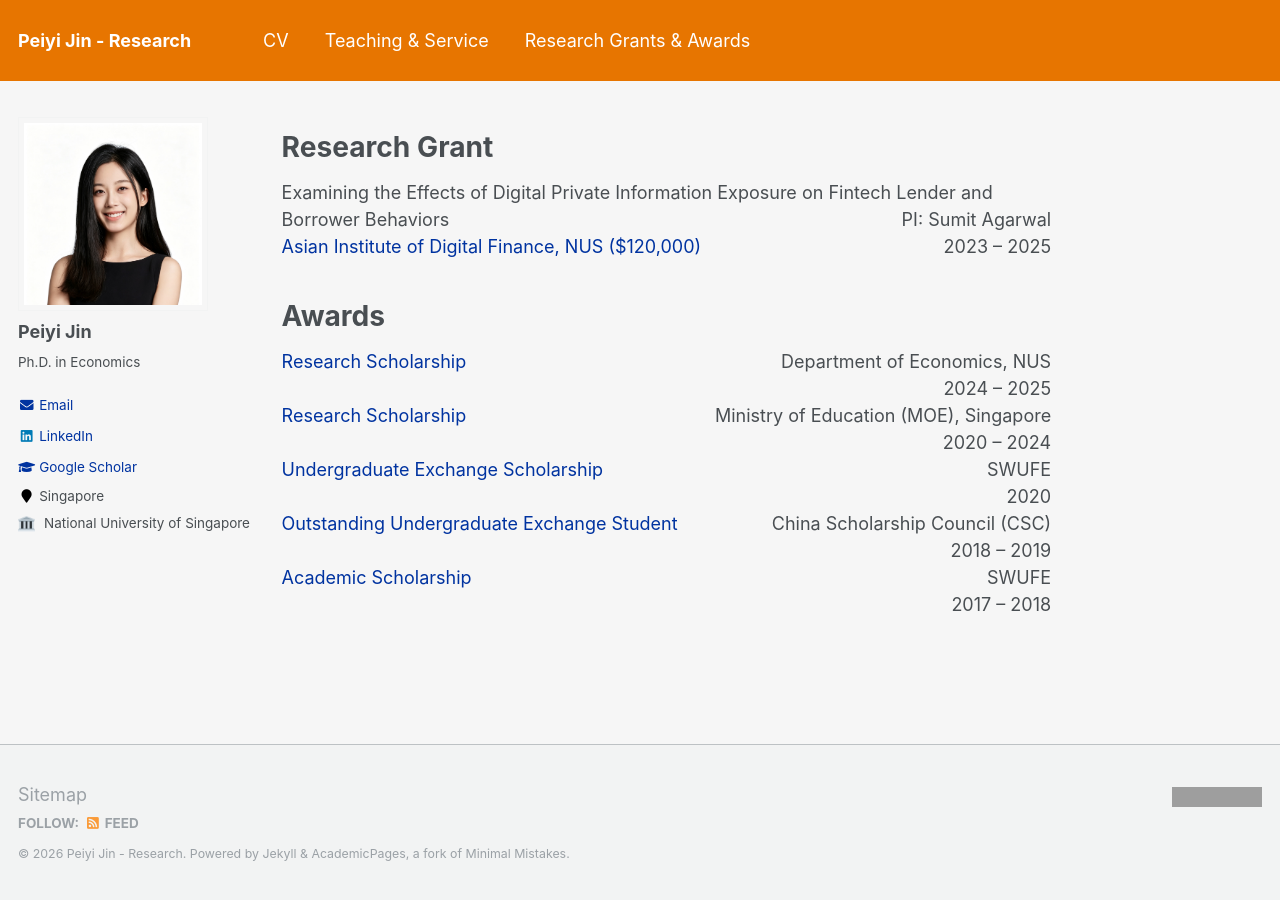
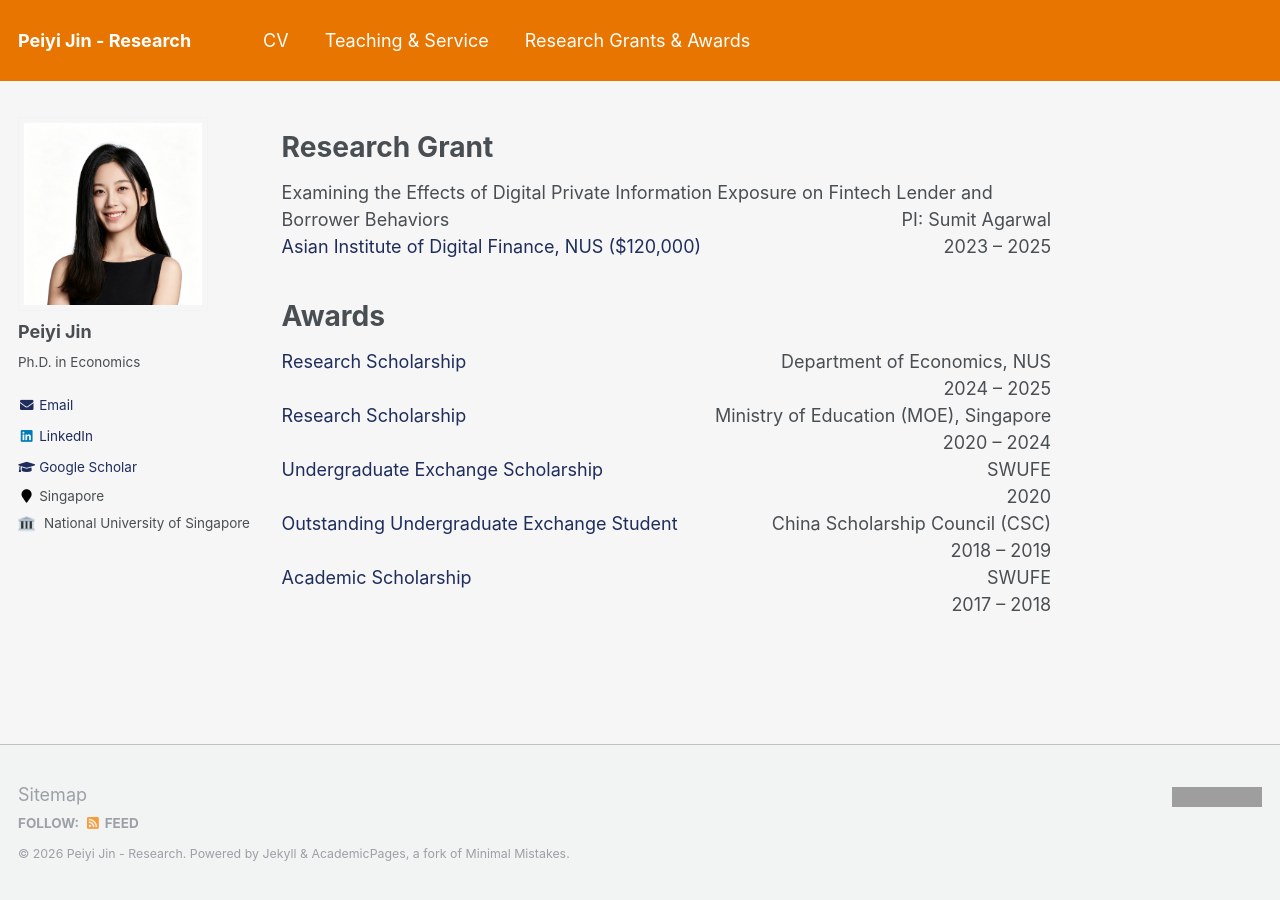
Before and after one commit to peiyi-jin/peiyi-jin.github.io, a Jekyll site: the page built from _pages/grants-awards.md, in a window 1280 px wide. Built offline with Jekyll 4.4.1, drawn with Linux system fonts in a browser that asks for light colours; grey boxes are pictures that could not be loaded.

Commit message:
统一站内海军蓝为 #1F2D5C
将 about、grants-awards 及全站链接中的 #0033A0 统一替换为 #1F2D5C，确保配色一致。

Co-authored-by: Cursor <cursoragent@cursor.com>

```diff
--- a/_includes/head/custom.html
+++ b/_includes/head/custom.html
@@ -61,14 +61,14 @@
   a:visited,
   .page__content a,
   .author__urls a {
-    color: #0033A0;
+    color: #1F2D5C;
   }
 
   a:hover,
   a:focus,
   .page__content a:hover,
   .author__urls a:hover {
-    color: #0033A0;
+    color: #1F2D5C;
   }
 
   .author__avatar,
--- a/_pages/grants-awards.md
+++ b/_pages/grants-awards.md
@@ -13,7 +13,7 @@ Research Grant
 </div>
 
 <div class="row">
-  <span style="color:#0033A0;">Asian Institute of Digital Finance, NUS ($120,000)</span>
+  <span style="color:#1F2D5C;">Asian Institute of Digital Finance, NUS ($120,000)</span>
   <span style="float:right;">2023 – 2025</span>
 </div>
 
@@ -23,7 +23,7 @@ Awards
 ======
 
 <div style="overflow:auto;">
-  <span style="color:#0033A0;">Research Scholarship</span>
+  <span style="color:#1F2D5C;">Research Scholarship</span>
   <div style="float:right; text-align:right;">
     Department of Economics, NUS<br>
     2024 – 2025
@@ -31,7 +31,7 @@ Awards
 </div>
 
 <div style="overflow:auto;">
-  <span style="color:#0033A0;">Research Scholarship</span>
+  <span style="color:#1F2D5C;">Research Scholarship</span>
   <div style="float:right; text-align:right;">
     Ministry of Education (MOE), Singapore<br>
     2020 – 2024
@@ -39,7 +39,7 @@ Awards
 </div>
 
 <div style="overflow:auto;">
-  <span style="color:#0033A0;">Undergraduate Exchange Scholarship</span>
+  <span style="color:#1F2D5C;">Undergraduate Exchange Scholarship</span>
   <div style="float:right; text-align:right;">
     SWUFE<br>
     2020
@@ -47,7 +47,7 @@ Awards
 </div>
 
 <div style="overflow:auto;">
-  <span style="color:#0033A0;">Outstanding Undergraduate Exchange Student</span>
+  <span style="color:#1F2D5C;">Outstanding Undergraduate Exchange Student</span>
   <div style="float:right; text-align:right;">
     China Scholarship Council (CSC)<br>
     2018 – 2019
@@ -55,7 +55,7 @@ Awards
 </div>
 
 <div style="overflow:auto;">
-  <span style="color:#0033A0;">Academic Scholarship</span>
+  <span style="color:#1F2D5C;">Academic Scholarship</span>
   <div style="float:right; text-align:right;">
     SWUFE<br>
     2017 – 2018
```
Also changed, not shown: _pages/about.md (+2 -2 lines).
